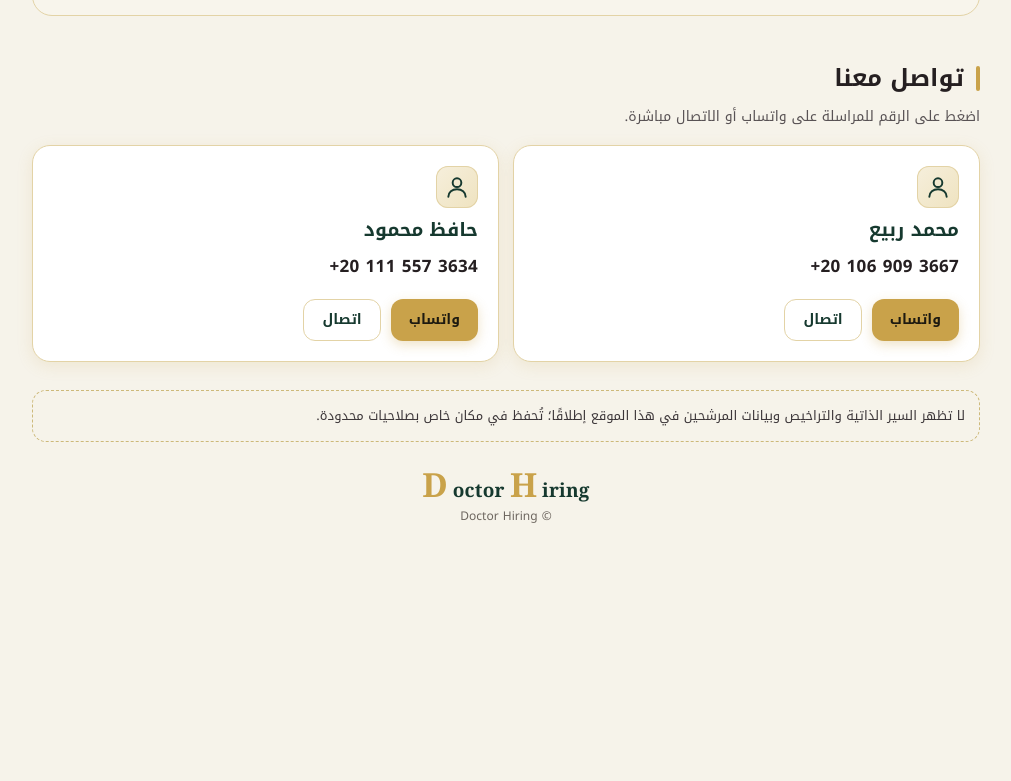
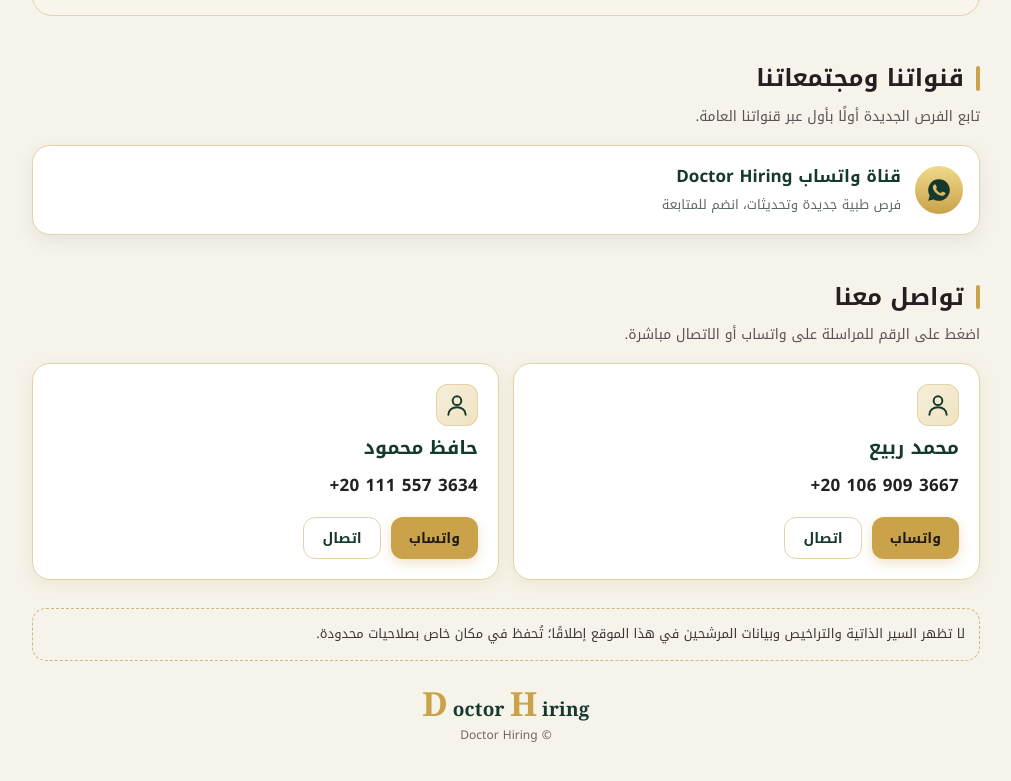
Before and after one commit to DoctorHiring/DoctorHiring.github.io, a plain HTML site: page index.html in a window 1280 px wide. Shown: the part 5184-5965 px from the top of the page, without its empty margins (134-1145 px from the left). Before the commit the page ends 5807 px from the top, so only its background shows below. Drawn offline with Linux system fonts and the light colour scheme.

Commit message:
Update index.html

```diff
--- a/index.html
+++ b/index.html
@@ -74,6 +74,10 @@ details p{margin:0 0 14px;font-size:14px;color:#585254}
 .cta{background:#f8f5ec;border:1px solid #e3d3a6;border-radius:20px;padding:24px}
 .cta ul{margin:0 0 16px;padding-inline-start:20px;font-size:15px}
 .cta .btn{display:flex;width:100%;margin-bottom:10px}
+.comm{display:grid;gap:12px}
+.ccard{display:flex;align-items:center;gap:14px;background:#fff;border:1px solid #e3d3a6;border-radius:18px;padding:16px;text-decoration:none;color:#16392f;box-shadow:0 6px 18px rgba(22,57,47,.08)}
+.ccard b{display:block;font-size:17px}.ccard small{color:#5b6b64;font-size:13px}
+.cic{width:48px;height:48px;border-radius:50%;background:linear-gradient(180deg,#f0d98a,#c9a24a);display:flex;align-items:center;justify-content:center;flex:none}
 .zoom{background:linear-gradient(155deg,#1b4a3c 0%,#16392f 55%,#0f2b23 100%);color:#fff;border-radius:24px;border-bottom:4px solid #c9a24a;padding:26px 20px;box-shadow:0 12px 34px rgba(22,57,47,.25)}
 .zin{display:grid;grid-template-columns:1fr;gap:20px;align-items:center}
 .zoom h2{font-size:28px;color:#fff;padding-inline-start:0}
@@ -193,6 +197,12 @@ footer .logo .big{background:none;-webkit-text-fill-color:#c9a24a;color:#c9a24a}
 </section>
 
 
+<section id="community">
+ <h2>قنواتنا ومجتمعاتنا</h2>
+ <p class="sub">تابع الفرص الجديدة أولًا بأول عبر قنواتنا العامة.</p>
+ <div class="comm"><a class="ccard" href="https://whatsapp.com/channel/0029VauERKt3AzNKI8vpLT3U" target="_blank" rel="noopener"><span class="cic"><svg width="26" height="26" viewBox="0 0 24 24" fill="#16392f"><path d="M12 2a10 10 0 00-8.6 15.1L2 22l5-1.3A10 10 0 1012 2zm5.2 14.1c-.2.6-1.300 1.200-1.800 1.200-.5.1-1 .2-3.300-.7-2.800-1.100-4.600-4-4.700-4.200-.1-.2-1.100-1.500-1.100-2.800s.7-2 1-2.300c.2-.3.500-.3.700-.3h.5c.2 0 .4 0 .6.500l.8 2c.1.200.1.400 0 .5l-.4.600c-.1.200-.3.300-.1.600.2.300.8 1.300 1.700 2.100 1.100 1 2 1.300 2.300 1.400.3.100.5.100.600-.1l.9-1c.2-.3.400-.2.600-.1l1.900.9c.3.100.5.200.5.300.1.200.1.800-.1 1.400z"/></svg></span><span><b>قناة واتساب Doctor Hiring</b><small>فرص طبية جديدة وتحديثات، انضم للمتابعة</small></span></a></div>
+</section>
+
 <section id="contact">
  <h2>تواصل معنا</h2>
  <p class="sub">اضغط على الرقم للمراسلة على واتساب أو الاتصال مباشرة.</p>
```
